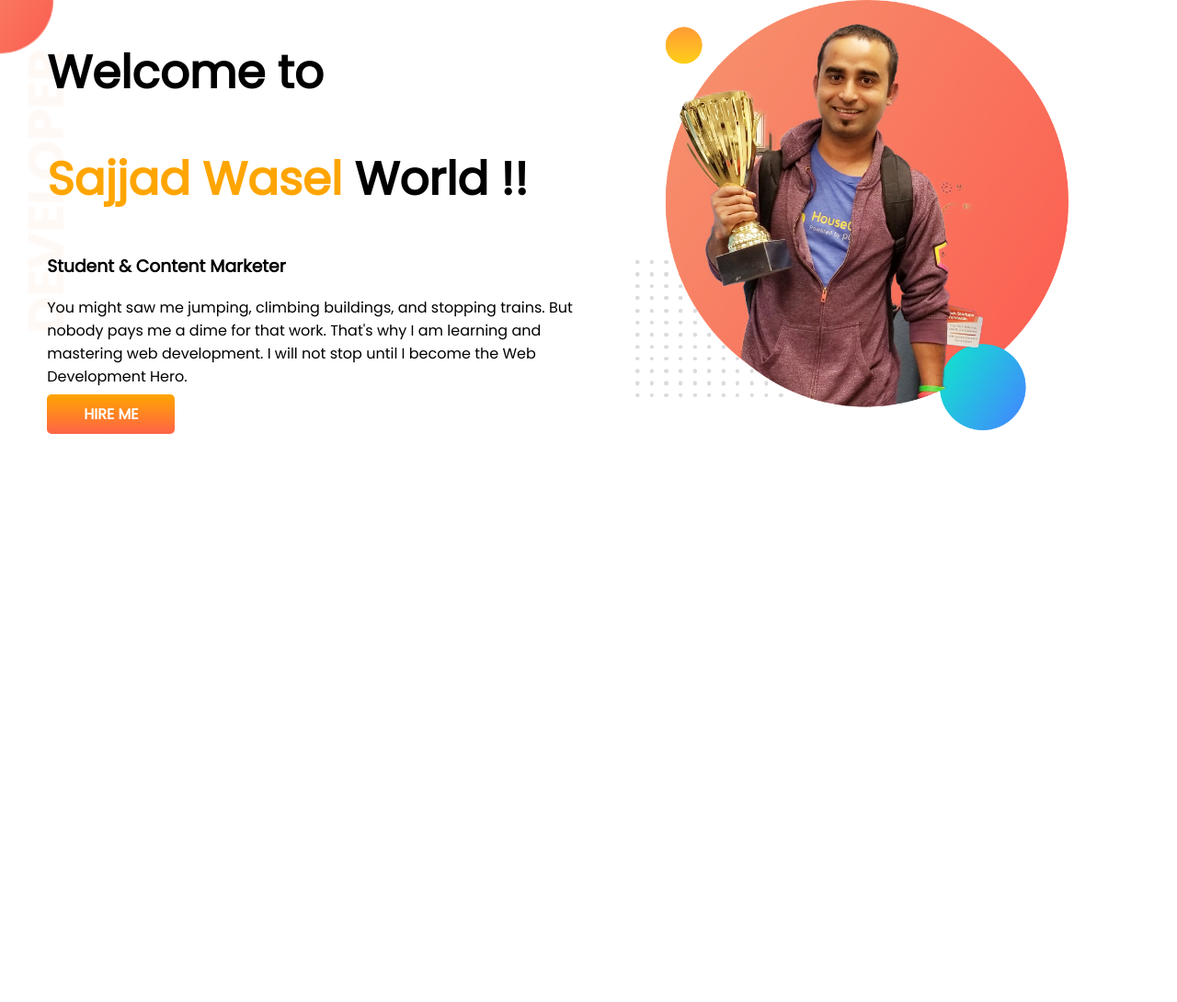
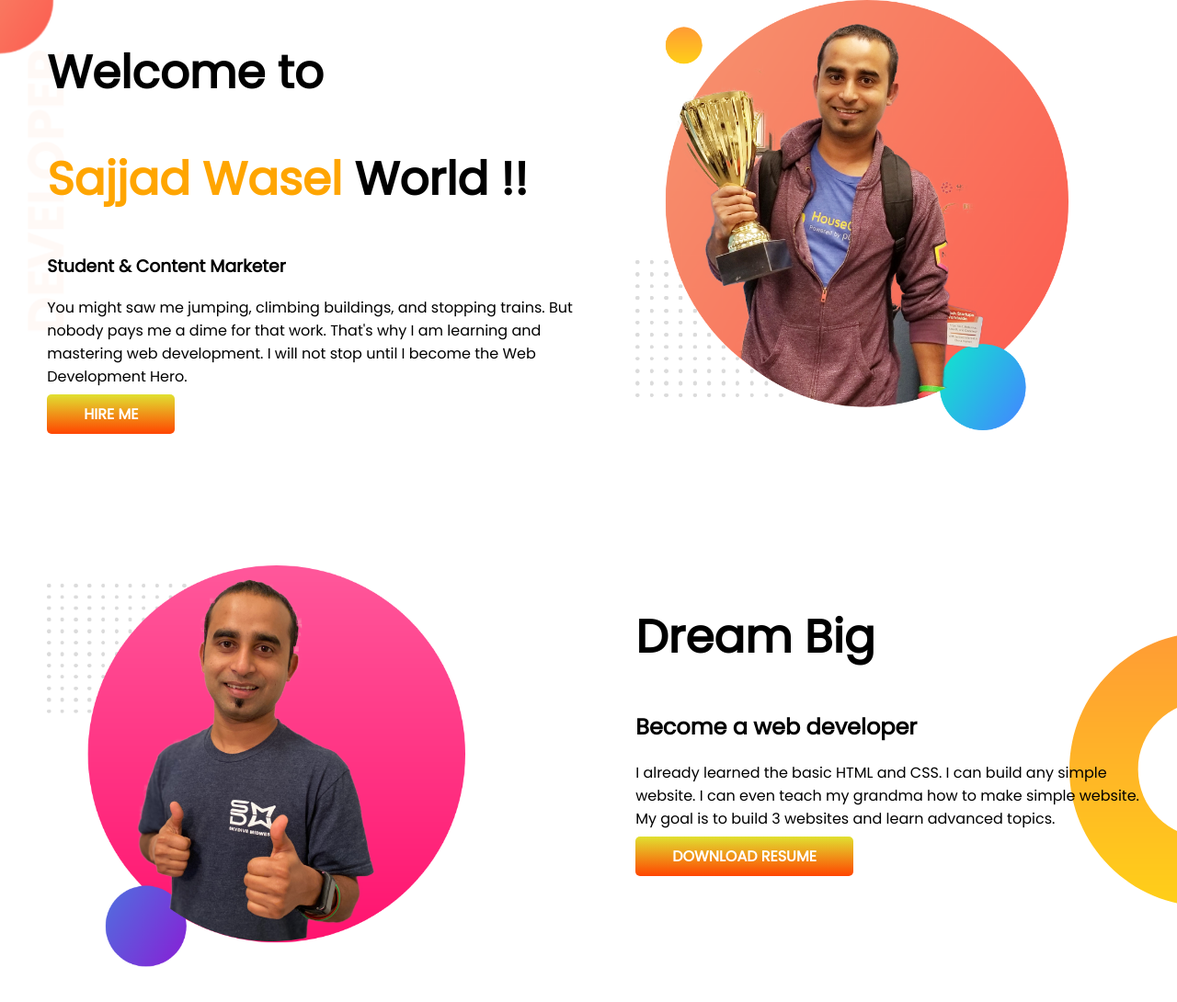
Before and after one commit to SajjadWasel/developer-portfolio, a plain HTML site: page index.html in a window 1280 px wide. Shown: the whole page at 92% size. Before the commit the page ends 800 px from the top, so only its background shows below. Drawn offline with Linux system fonts and the light colour scheme.

Commit message:
dream section added

```diff
--- a/index.html
+++ b/index.html
@@ -35,6 +35,24 @@
     </section>
 
 
+
+
+
+    <section class="dream-big">
+        <div class="half-width">
+            <img src="images/jhankar2.png" alt="">
+        </div>
+
+        <div class="half-width">
+            <h1>Dream Big</h1>
+            <h2>Become a web developer</h2>
+            <p>I already learned the basic HTML and CSS. I can build any simple website. I can even teach my grandma how
+                to make simple website. My goal is to build 3 websites and learn advanced topics.</p>
+            <a class="hire-link" href="https://sajjad-wasel.blogspot.com/" target="_">DOWNLOAD RESUME</a>
+        </div>
+    </section>
+
+
 </body>
 
 </html>
--- a/style.css
+++ b/style.css
@@ -3,10 +3,15 @@ body{
     margin: 0;
 }
 
+section{
+    display: flex;
+    margin-bottom: 150px;
+}
+
 .top-banner{
-    display: flex;
     background-image: url(images/top-banner.png);
     background-repeat: no-repeat;
+    margin-bottom: 140px;
 }
 
 .half-width{
@@ -28,9 +33,19 @@ h1{
 
 .hire-link{
     text-decoration: none;
-    background-image:linear-gradient(orange,tomato);
+    background-image: linear-gradient(#e0e02dfa,orangered);
     padding: 10px 40px;
     color: white;
     font-weight: 700;
     border-radius: 5px;
 }
+
+.dream-big{
+    background-image: url(images/dream-bg.png);
+    background-repeat: no-repeat;
+    background-position: right;
+}
+
+.dream-big .half-width{
+    padding-right: 20px;
+}
```
